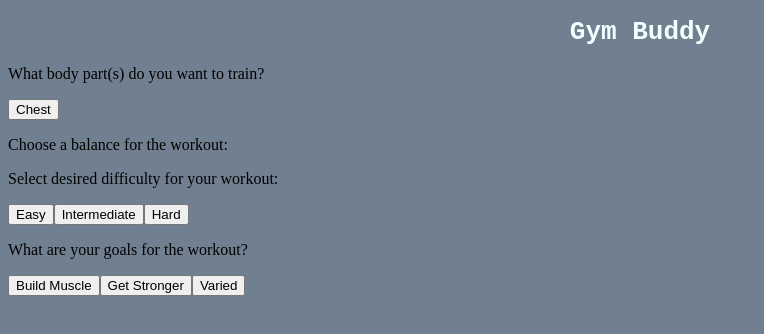
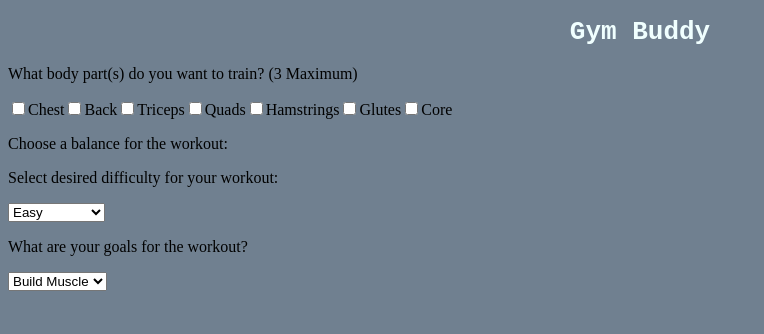
Before and after one commit to b-e-n-murray/react-gym-buddy-app, a React (Create React App) app: page / in a window 1280 px wide. Shown: the top 334 px of the page, without its empty margins (0-764 px from the left). Built offline with nearby package versions, Linux system fonts and the light colour scheme; the HTML template or start-up script is replaced by a standard one.

Commit message:
successfully rendering checkbox and selection inputs

```diff
--- a/src/App.tsx
+++ b/src/App.tsx
@@ -6,8 +6,8 @@ import { ExerciseData } from "./ExerciseData";
 function App(): JSX.Element {
   return (
     <>
-      <AppHeader />
-      <UserPrompts listOfExercises={ExerciseData} />
+        <AppHeader />
+        <UserPrompts listOfExercises={ExerciseData} />
     </>
   );
 }
--- a/src/components/UserPrompts.tsx
+++ b/src/components/UserPrompts.tsx
@@ -1,4 +1,4 @@
-import { useState } from "react";
+// import { useState } from "react";
 import { ExerciseDataProps } from "../ExerciseData";
 
 interface ExerciseDataListProps {
@@ -6,35 +6,57 @@ interface ExerciseDataListProps {
 }
 
 function UserPrompts(props: ExerciseDataListProps): JSX.Element {
-  const [currentExerciseList, setCurrentExerciseList] = useState<any[]>([]);
+    //   const [currentExerciseList, setCurrentExerciseList] = useState<any[]>([]);
 
-  const chestExerciseSelected = () => {
-    if (
-      !currentExerciseList.includes(props.listOfExercises /*target = Chest */)
-    )
-      setCurrentExerciseList([...currentExerciseList, props.listOfExercises]);
-    //target must include "Chest"
-  };
-  console.log(currentExerciseList);
+    //   const chestExerciseSelected = () => {
+    //     if (
+    //       !currentExerciseList.includes(props.listOfExercises /*target = Chest */)
+    //     )
+    //       setCurrentExerciseList([...currentExerciseList, props.listOfExercises]);
+    //     //target must include "Chest"
+    //   };
+    //   console.log(currentExerciseList);
+
+    function CheckBoxTest() {
+        return console.log("checkbox has been clicked")
+    }
     return (
         <>
-      <p>What body part(s) do you want to train?</p>
-      <button onClick={chestExerciseSelected}>Chest</button>
-      {/* <button onClick={GetAnExercise}>Back</button>
-            <button onClick={GetAnExercise}>Triceps</button>
-            <button onClick={GetAnExercise}>Quads</button>
-            <button onClick={GetAnExercise}>Hamstrings</button>
-            <button onClick={GetAnExercise}>Glutes</button>
-            <button onClick={GetAnExercise}>Core</button> */}
+            <p>What body part(s) do you want to train? (3 Maximum)</p>
+            <form>
+                <input type="checkbox" onClick={CheckBoxTest}/><span>Chest</span>
+                <input type="checkbox" /><span>Back</span>
+                <input type="checkbox" /><span>Triceps</span>
+                <input type="checkbox" /><span>Quads</span>
+                <input type="checkbox" /><span>Hamstrings</span>
+                <input type="checkbox" /><span>Glutes</span>
+                <input type="checkbox" /><span>Core</span>
+            </form>
             <p>Choose a balance for the workout:</p>
             <p>Select desired difficulty for your workout:</p>
-      <button>Easy</button>
-      <button>Intermediate</button>
-      <button>Hard</button>
+            <select>
+                <option>
+                    Easy
+                </option>
+                <option>
+                    Intermediate
+                </option>
+                <option>
+                    Hard
+                </option>
+            </select>
             <p>What are your goals for the workout?</p>
-      <button>Build Muscle</button>
-      <button>Get Stronger</button>
-      <button>Varied</button>
+            <select>
+            <option>
+                Build Muscle
+            </option>
+            <option>
+                Get Stronger
+            </option>
+            <option>
+                Varied
+            </option>
+            </select>
         </>
     );
 }
```
Lines whose indentation alone changed are shown as unchanged.
